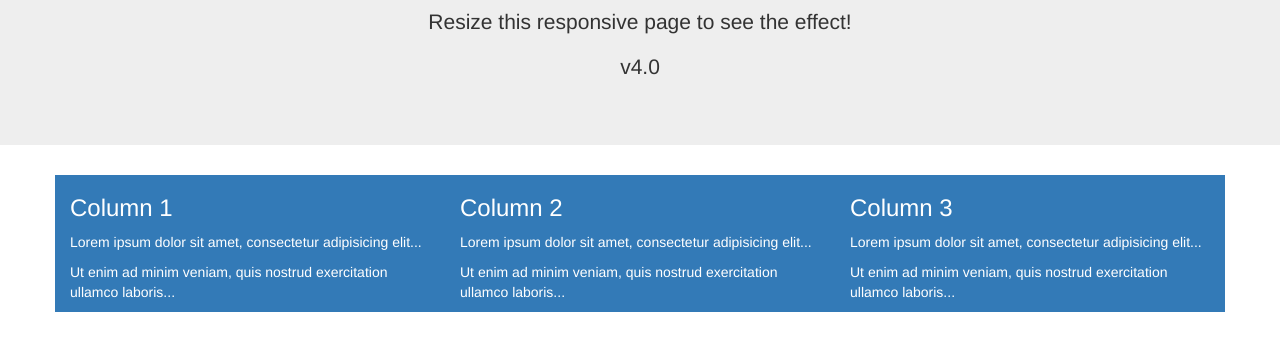
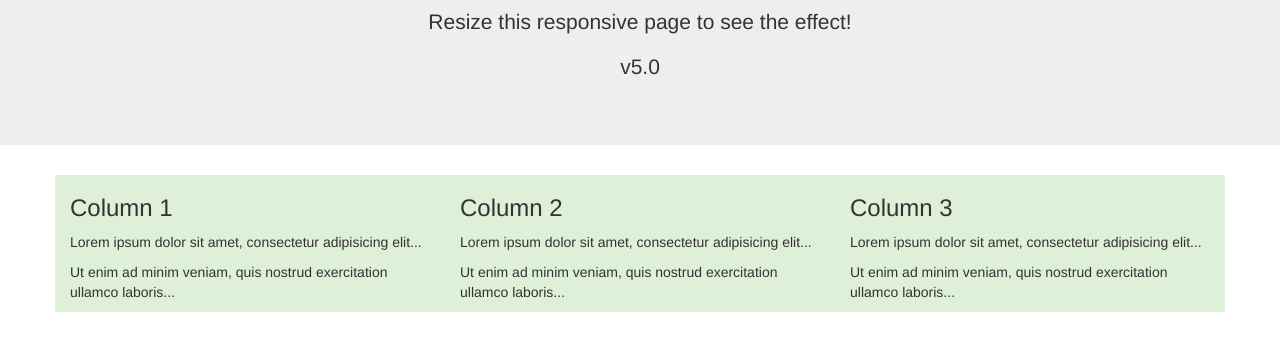
Before and after one commit to ajafry/StaticHtmlWebPage, a plain HTML site: page index.html in a window 1280 px wide. Shown: the part 140-490 px from the top of the page. Drawn offline with nearby package versions, Linux system fonts and the light colour scheme.

Commit message:
updated version and color to green

```diff
--- a/index.html
+++ b/index.html
@@ -15,11 +15,11 @@
 <div class="jumbotron text-center">
   <h1>Hello nginx based web site</h1>
   <p>Resize this responsive page to see the effect!</p>
-  <p>v4.0</p>
+  <p>v5.0</p>
 </div>
 
 <div class="container">
-  <div class="row bg-primary">
+  <div class="row bg-success">
     <div class="col-sm-4">
       <h3>Column 1</h3>
       <p>Lorem ipsum dolor sit amet, consectetur adipisicing elit...</p>
```
